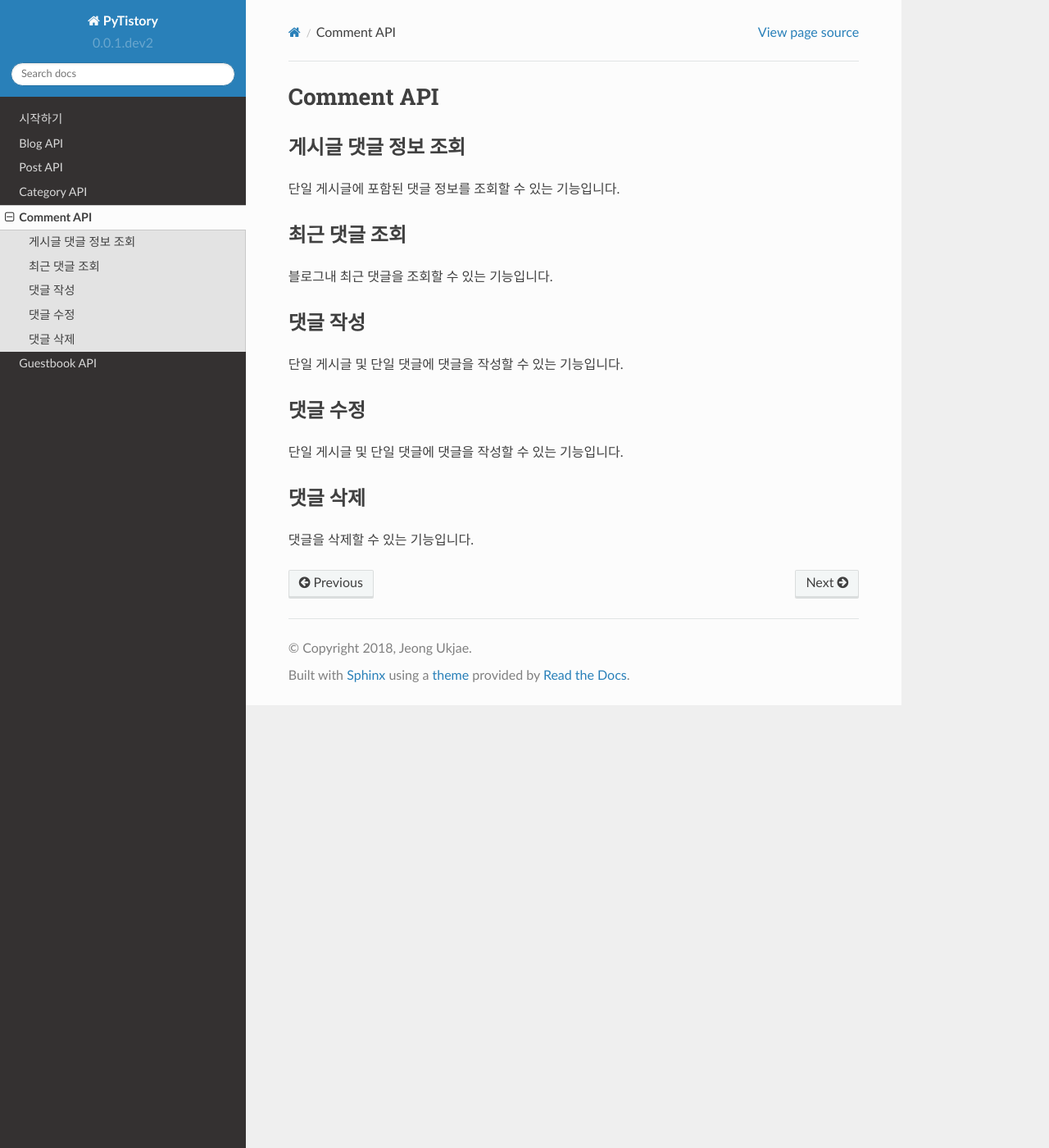
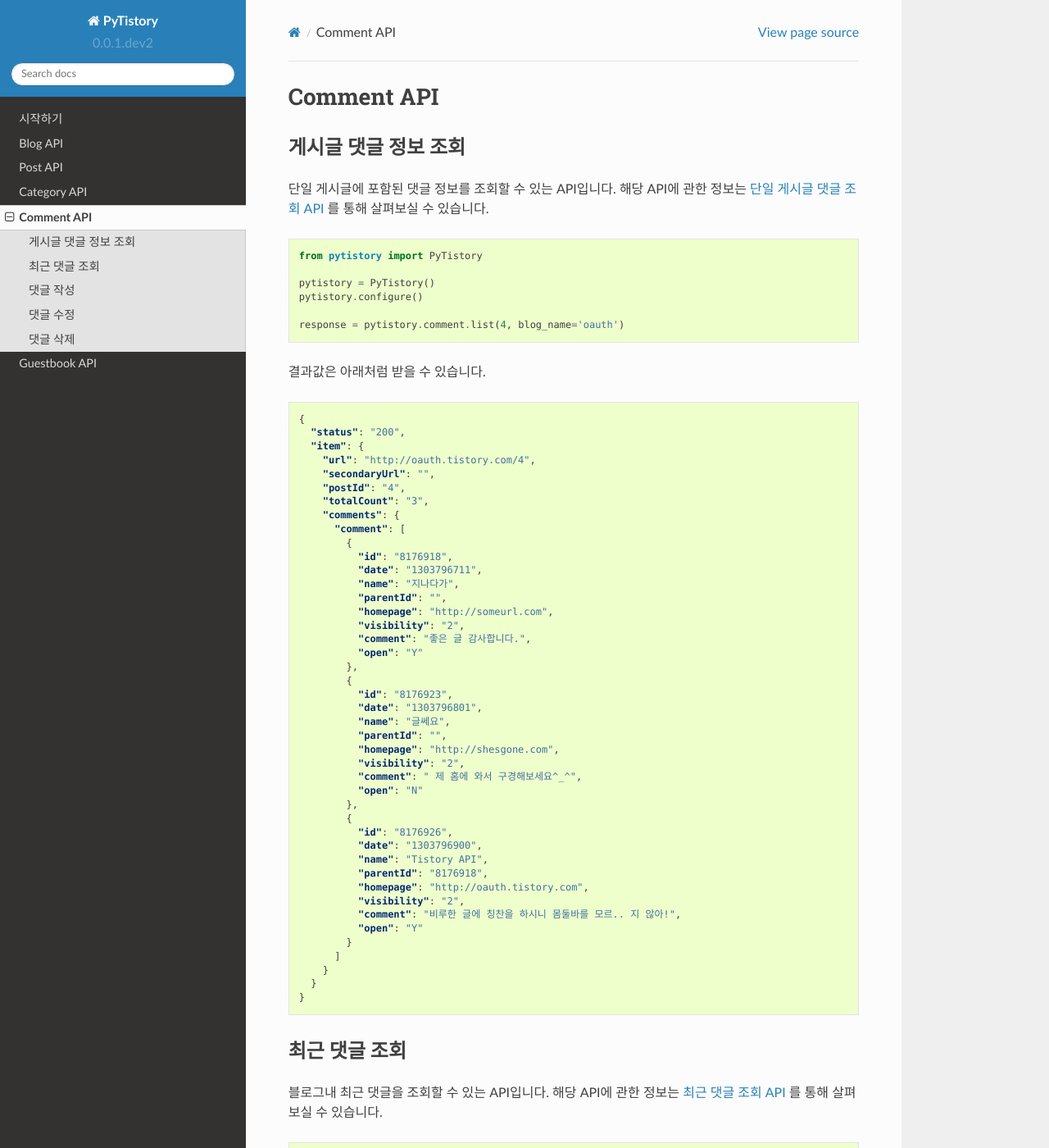
Before and after one commit to jeongukjae/pytistory, a Sphinx documentation site: the page built from docs/comment.rst, in a window 1280 px wide and 1400 px high. Shown: the whole window at 82% size. Built offline with Sphinx 7.4.7 and the Read the Docs theme 2.0.0, drawn with Linux system fonts in a browser that asks for light colours; some of the changed text lies outside the part shown.

Commit message:
comments 문서 작성
[ci skip]

```diff
--- a/docs/comment.rst
+++ b/docs/comment.rst
@@ -4,24 +4,220 @@ Comment API
 게시글 댓글 정보 조회
 -----------------------
 
-단일 게시글에 포함된 댓글 정보를 조회할 수 있는 기능입니다.
+단일 게시글에 포함된 댓글 정보를 조회할 수 있는 API입니다. 해당 API에 관한 정보는
+`단일 게시글 댓글 조회 API <http://www.tistory.com/guide/api/blog.php#comment-list>`_ 를 통해
+살펴보실 수 있습니다.
+
+.. code-block:: python
+
+  from pytistory import PyTistory
+
+  pytistory = PyTistory()
+  pytistory.configure()
+
+  response = pytistory.comment.list(4, blog_name='oauth')
+
+결과값은 아래처럼 받을 수 있습니다.
+
+.. code-block:: json
+
+  {
+    "status": "200",
+    "item": {
+      "url": "http://oauth.tistory.com/4",
+      "secondaryUrl": "",
+      "postId": "4",
+      "totalCount": "3",
+      "comments": {
+        "comment": [
+          {
+            "id": "8176918",
+            "date": "1303796711",
+            "name": "지나다가",
+            "parentId": "",
+            "homepage": "http://someurl.com",
+            "visibility": "2",
+            "comment": "좋은 글 감사합니다.",
+            "open": "Y"
+          },
+          {
+            "id": "8176923",
+            "date": "1303796801",
+            "name": "글쎄요",
+            "parentId": "",
+            "homepage": "http://shesgone.com",
+            "visibility": "2",
+            "comment": " 제 홈에 와서 구경해보세요^_^",
+            "open": "N"
+          },
+          {
+            "id": "8176926",
+            "date": "1303796900",
+            "name": "Tistory API",
+            "parentId": "8176918",
+            "homepage": "http://oauth.tistory.com",
+            "visibility": "2",
+            "comment": "비루한 글에 칭찬을 하시니 몸둘바를 모르.. 지 않아!",
+            "open": "Y"
+          }
+        ]
+      }
+    }
+  }
 
 최근 댓글 조회
 ------------------
 
-블로그내 최근 댓글을 조회할 수 있는 기능입니다.
+블로그내 최근 댓글을 조회할 수 있는 API입니다. 해당 API에 관한 정보는
+`최근 댓글 조회 API <http://www.tistory.com/guide/api/blog.php#comment-newest>`_ 를 통해
+살펴보실 수 있습니다.
+
+.. code-block:: python
+
+  from pytistory import PyTistory
+
+  pytistory = PyTistory()
+  pytistory.configure()
+
+  response = pytistory.comment.newest(blog_name='oauth')
+
+결과값은 아래처럼 받을 수 있습니다.
+
+.. code-block:: json
+
+  {
+    "status": "200",
+    "item": {
+      "url": "http://oauth.tistory.com",
+      "secondaryUrl": "",
+      "comments": {
+        "comment": [
+          {
+            "id": "8176926",
+            "date": "1303796900",
+            "postId": "4",
+            "name": "Tistory API",
+            "homepage": "http://oauth.tistory.com",
+            "comment": "비루한 글에 칭찬을 하시니 몸둘바를 모르.. 지 않아!",
+            "open": "Y",
+            "link": "http://oauth.tistory.com/4#comment8176926"
+          },
+          {
+            "id": "8176923",
+            "date": "1303796801",
+            "postId": "4",
+            "name": "글쎄 요",
+            "homepage": "http://shesgone.com",
+            "comment": "제 홈에 와서 구경해보세요^_^",
+            "open": "N",
+            "link": "http://oauth.tistory.com/4#comment8176923"
+          },
+          {
+            "id": "8176918",
+            "date": "1303796711",
+            "postId": "4",
+            "name": "지나다가",
+            "homepage": "http://someurl.com",
+            "comment": "좋은 글 감사합니다.",
+            "open": "Y",
+            "link": "http://oauth.tistory.com/4#comment8176918"
+          }
+        ]
+      }
+    }
+  }
 
 댓글 작성
 ------------------
 
-단일 게시글 및 단일 댓글에 댓글을 작성할 수 있는 기능입니다.
+단일 게시글 및 단일 댓글에 댓글을 작성할 수 있는 API입니다. 해당 API에 관한 정보는
+`댓글 작성 API <http://www.tistory.com/guide/api/blog.php#comment-write>`_ 를 통해
+살펴보실 수 있습니다.
+
+.. code-block:: python
+
+  from pytistory import PyTistory
+
+  pytistory = PyTistory()
+  pytistory.configure()
+
+  response = pytistory.comment.write(4,
+                                    'some-comment-content',
+                                    blog_name='oauth',
+                                    parent_id=12,
+                                    secret=1)
+
+인자값은 ``post_id``\ 값과 댓글의 내용을 먼저 넣어줍니다.
+``parent_id``\ 댓글의 답글일 경우 설정하는 optional 값입니다.
+``secret``\ 인자 경우는 1일 경우 비밀 댓글이 됩니다.
+
+결과값은 아래처럼 받을 수 있습니다.
+
+.. code-block:: json
+
+  {
+    "status": "200",
+    "commentUrl": "http://oauth.tistory.com/4#comment8176976",
+    "result": "OK"
+  }
 
 댓글 수정
 ------------------
 
-단일 게시글 및 단일 댓글에 댓글을 작성할 수 있는 기능입니다.
+이미 작성된 댓글을 수정할 수 있는 API입니다. 해당 API에 관한 정보는
+`댓글 수정 API <http://www.tistory.com/guide/api/blog.php#comment-modify>`_ 를 통해
+살펴보실 수 있습니다.
+
+.. code-block:: python
+
+  from pytistory import PyTistory
+
+  pytistory = PyTistory()
+  pytistory.configure()
+
+  response = pytistory.comment.modify(4,
+                                    8176976,
+                                    'some-comment-content',
+                                    blog_name='oauth',
+                                    parent_id=12)
+
+수정의 경우이므로, 게시글 id (``post_id``\)와 댓글 id (``comment_id``\), 수정할 내용을 전달해줍니다.
+그 뒤로는 ``secret``\이 빠진 점을 제외하면 댓글 작성과 동일합니다.
+
+결과값은 아래처럼 받을 수 있습니다.
+
+.. code-block:: json
+
+  {
+    "status": "200",
+    "commentUrl": "http://oauth.tistory.com/4#comment8176976",
+    "result": "OK"
+  }
 
 댓글 삭제
 ------------------
 
-댓글을 삭제할 수 있는 기능입니다.
+댓글을 삭제할 수 있는 API입니다. 해당 API에 관한 정보는
+`댓글 삭제 API <http://www.tistory.com/guide/api/blog.php#comment-delete>`_ 를 통해
+살펴보실 수 있습니다.
+
+.. code-block:: python
+
+  from pytistory import PyTistory
+
+  pytistory = PyTistory()
+  pytistory.configure()
+
+  response = pytistory.comment.delete(4,
+                                    8176976,
+                                    blog_name='oauth')
+
+삭제 기능이므로, 게시글 id (``post_id``\)와 댓글 id (``comment_id``\), 블로그 명(``blog_name``\)을 전달해줍니다.
+
+결과값은 아래처럼 받을 수 있습니다.
+
+.. code-block:: json
+
+  {
+    "status": "200"
+  }
```
